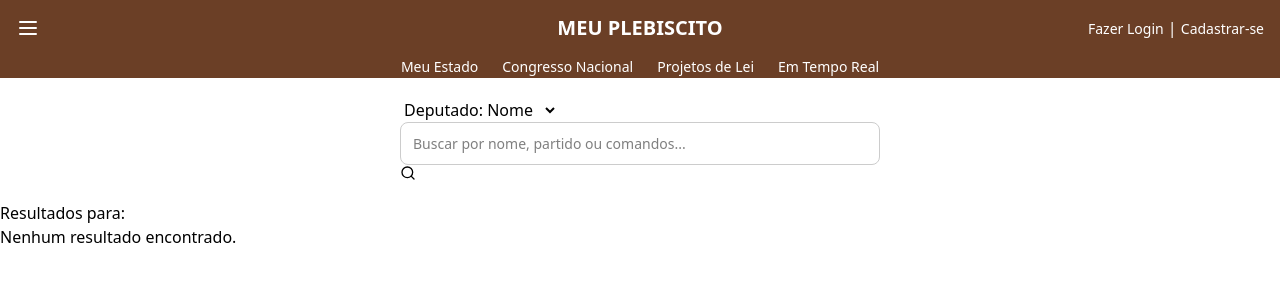
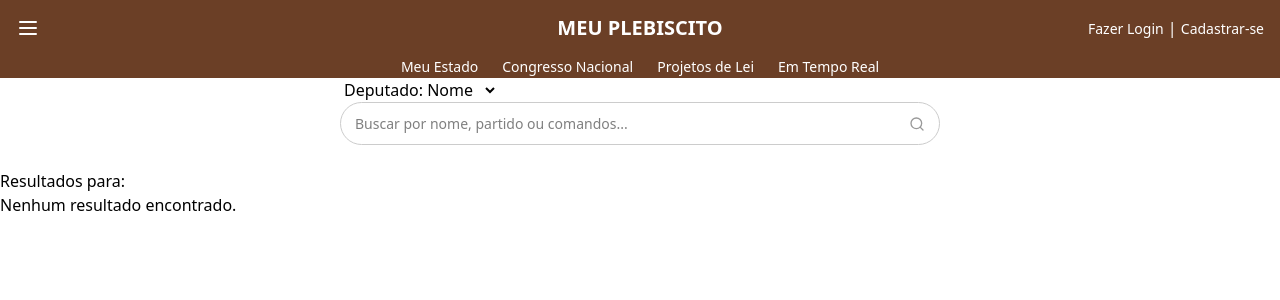
Before and after one commit to ES2-UFPI/MeuPlebiscito, a React (Vite) app: page /buscar in a window 1280 px wide. Shown: the top 300 px of the page. Built offline with nearby package versions, Linux system fonts and the light colour scheme.

Commit message:
Consertando estilização alterada por KZ #13

```diff
--- a/src/components/SearchBar.jsx
+++ b/src/components/SearchBar.jsx
@@ -83,7 +83,8 @@ const SearchBar = () => {
   // eslint-disable-next-line no-unused-vars
   const buscarDeputados = async () => {
     if (!query.trim()) {
-      setResult([]);
+      setResult(allActions);
+      setIsFocused(true);
       return;
     }
 
--- a/src/index.css
+++ b/src/index.css
@@ -103,52 +103,81 @@
 }
 
 /* >>>>>>>>> SearchBar.jsx <<<<<<<<<<*/
-
 .searchbar-container {
-  max-width: 480px;
-  margin: 20px auto;
+  max-width: 600px;
+  margin: 0 auto 24px;
+  position: relative;
 }
 
 .searchbar-input-wrapper {
   position: relative;
+  width: 100%;
 }
 
 .searchbar-input {
   width: 100%;
-  padding: 10px 160px 10px 12px;
+  padding: 10px 40px 10px 14px;
   border: 1px solid #ccc;
-  border-radius: 8px;
+  border-radius: 9999px;
   font-size: 14px;
+  outline: none;
+  transition: border-color 0.2s;
 }
 
-.searchbar-icon {
+.searchbar-input:focus {
+  border-color: #6b3f26;
+  box-shadow: 0 0 0 2px rgba(107, 63, 38, 0.2);
+}
+
+.searchbar-icon-button {
   position: absolute;
-  right: 10px;
-  top: 50%;
+  top: 68%;
+  right: 15px;
   transform: translateY(-50%);
+  cursor: pointer;
   color: #999;
 }
 
 .searchbar-results {
-  background: #fff;
+  position: absolute;
+  top: 110%;
+  left: 0;
+  width: 100%;
+  background: white;
   border: 1px solid #ddd;
-  margin-top: 8px;
-  border-radius: 6px;
-  overflow: hidden;
+  border-radius: 8px;
+  max-height: 300px;
+  overflow-y: auto;
+  z-index: 10;
 }
 
 .searchbar-item {
-  padding: 8px 12px;
+  padding: 10px 16px;
   display: flex;
-  align-items: center;
-  gap: 8px;
+  flex-direction: column;
+  gap: 4px;
+  border-bottom: 1px solid #eee;
   cursor: pointer;
 }
 
 .searchbar-item:hover {
-  background: #f0f0f0;
+  background-color: #f7f7f7;
 }
 
+.loading-spinner {
+  width: 16px;
+  height: 16px;
+  border: 2px solid #999;
+  border-top-color: transparent;
+  border-radius: 50%;
+  animation: spin 0.6s linear infinite;
+}
+
+@keyframes spin {
+  to {
+    transform: rotate(360deg);
+  }
+}
 /* /////////////////////////// PAGES //////////////////////*/
 
 /* >>>>>>>>> Home.jsx <<<<<<<<<<*/
```
